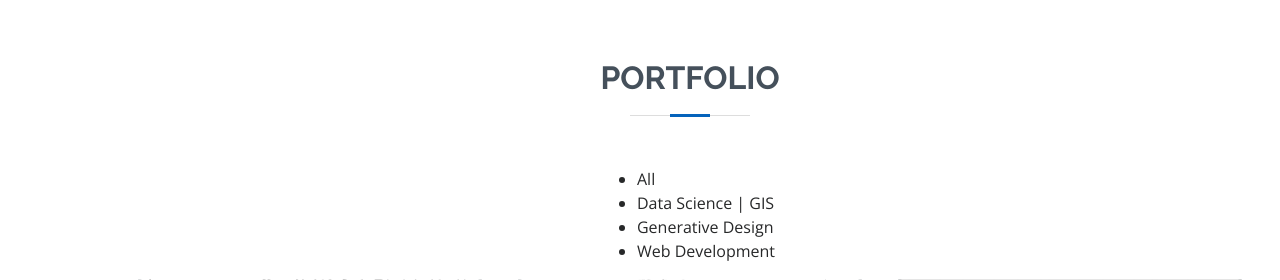
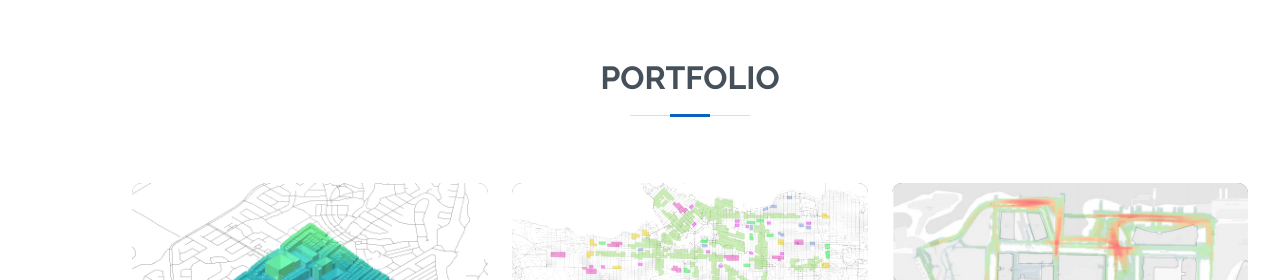
Before and after one commit to nicholas-martino/portfolio, a Django app: template portfolio/templates/base.html in a window 1280 px wide. Shown: the part 801-1081 px from the top of the page. Run offline with Django 3.2, Linux system fonts and the light colour scheme; the template is opened without the code that fills it: values that come from a table or form of the project are taken from there, others are empty; data comes from the database, SQL or seed files in the repository; both versions use the stored data as it was after the commit; some libraries are stand-ins or nearby versions.

Commit message:
Remove filters

```diff
--- a/portfolio/templates/base.html
+++ b/portfolio/templates/base.html
@@ -130,10 +130,10 @@
         <div class="row">
           <div class="col-lg-12 d-flex justify-content-center" data-aos="fade-up" data-aos-delay="100">
             <ul id="portfolio-filters">
-              <li data-filter="*" class="filter-active">All</li>
-              <li data-filter=".filter-ds">Data Science | GIS</li>
-              <li data-filter=".filter-gd">Generative Design</li>
-              <li data-filter=".filter-wd">Web Development</li>
+<!--              <li data-filter="*" class="filter-active">All</li>-->
+<!--              <li data-filter=".filter-ds">Data Science | GIS</li>-->
+<!--              <li data-filter=".filter-gd">Generative Design</li>-->
+<!--              <li data-filter=".filter-wd">Web Development</li>-->
             </ul>
           </div>
         </div>
```
Also changed, not shown: db.sqlite3.
